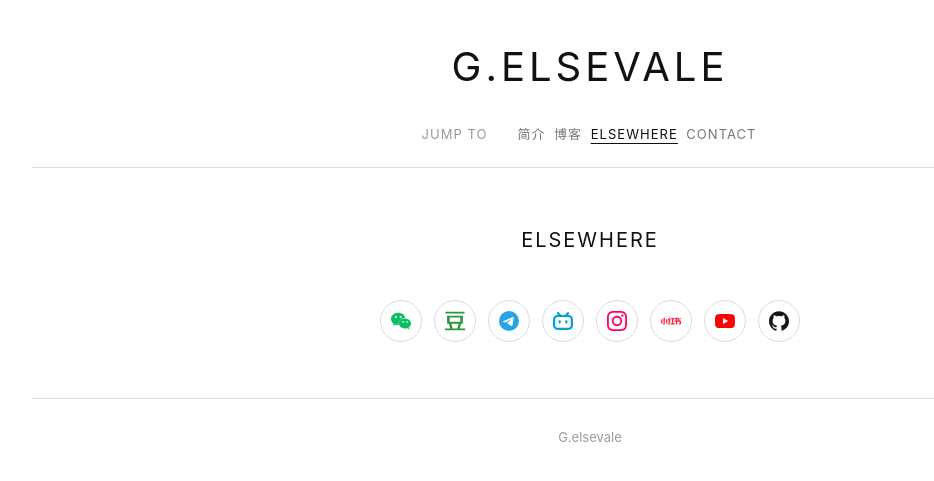
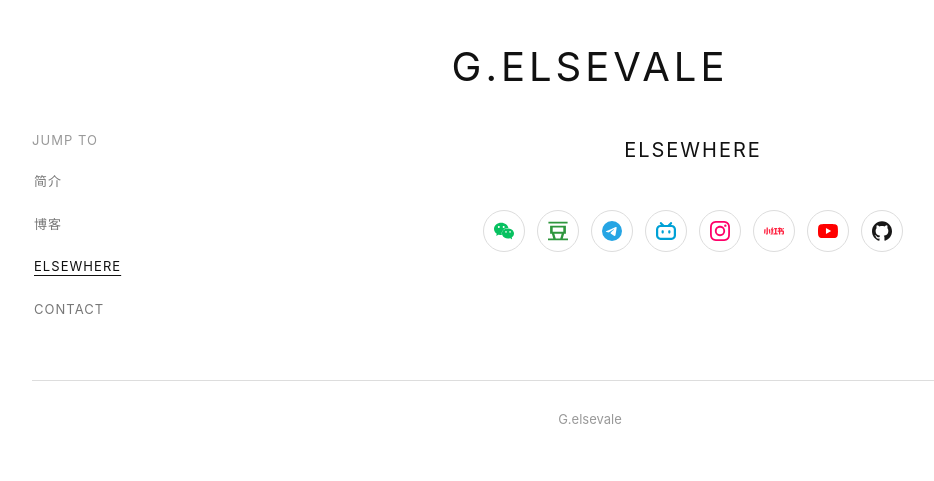
Before and after one commit to 7minami/7minami.github.io, a Jekyll site: the page built from index.html, in a window 1280 px wide. Shown: the top 481 px of the page, without its empty margins (50-984 px from the left). Built offline with Jekyll 4.4.1, drawn with Linux system fonts in a browser that asks for light colours.

Commit message:
Move tab row to left vertical sidebar

```diff
--- a/_layouts/default.html
+++ b/_layouts/default.html
@@ -7,9 +7,10 @@
         <h1 class="site-title">G.elsevale</h1>
       </header>
 
+      <div class="layout">
         <nav class="jump-to" aria-label="Jump to">
           <span class="jump-to-label" aria-hidden="true">Jump to</span>
-        <div role="tablist" aria-label="页面分区">
+          <div class="tablist" role="tablist" aria-label="页面分区">
             <button class="tab" type="button" role="tab" id="tab-intro" aria-controls="panel-intro" aria-selected="false" data-panel="panel-intro">简介</button>
             <button class="tab" type="button" role="tab" id="tab-blog" aria-controls="panel-blog" aria-selected="false" data-panel="panel-blog">博客</button>
             <button class="tab" type="button" role="tab" id="tab-elsewhere" aria-controls="panel-elsewhere" aria-selected="true" data-panel="panel-elsewhere">Elsewhere</button>
@@ -20,6 +21,7 @@
         <main>
           {{ content }}
         </main>
+      </div>
 
       <footer class="site-footer">
         <p>G.elsevale</p>
--- a/assets/css/style.css
+++ b/assets/css/style.css
@@ -35,16 +35,33 @@
         color: #111111;
       }
 
+      /* Layout: left sidebar + content */
+      .layout {
+        display: flex;
+        align-items: flex-start;
+        gap: 56px;
+        margin-top: 40px;
+      }
+      .layout main {
+        flex: 1;
+        min-width: 0;
+      }
+
       /* JUMP TO directory / tabs */
       .jump-to {
+        flex: 0 0 150px;
+        position: sticky;
+        top: 40px;
         display: flex;
-        align-items: baseline;
-        justify-content: center;
-        flex-wrap: wrap;
-        gap: 10px 28px;
-        margin-top: 30px;
-        padding-bottom: 18px;
-        border-bottom: 1px solid #dddddd;
+        flex-direction: column;
+        align-items: flex-start;
+        gap: 16px;
+      }
+      .tablist {
+        display: flex;
+        flex-direction: column;
+        align-items: flex-start;
+        gap: 14px;
       }
       .jump-to-label {
         font-size: 13px;
@@ -74,7 +91,7 @@
 
       /* Panels (only one visible at a time) */
       .panel {
-        padding-top: 56px;
+        padding-top: 4px;
         scroll-margin-top: 24px;
       }
       .panel[hidden] { display: none; }
@@ -160,6 +177,9 @@
         .wrap { padding: 0 20px; }
         .site-header { padding-top: 32px; }
         .site-title { font-size: 28px; }
+        .layout { flex-direction: column; gap: 0; margin-top: 24px; }
+        .jump-to { position: static; flex: none; flex-direction: row; flex-wrap: wrap; align-items: baseline; justify-content: center; gap: 10px 28px; padding-bottom: 18px; border-bottom: 1px solid #dddddd; }
+        .tablist { flex-direction: row; flex-wrap: wrap; justify-content: center; gap: 10px 28px; }
         .panel { padding-top: 40px; }
       }
 
```
Lines whose indentation alone changed are shown as unchanged.
